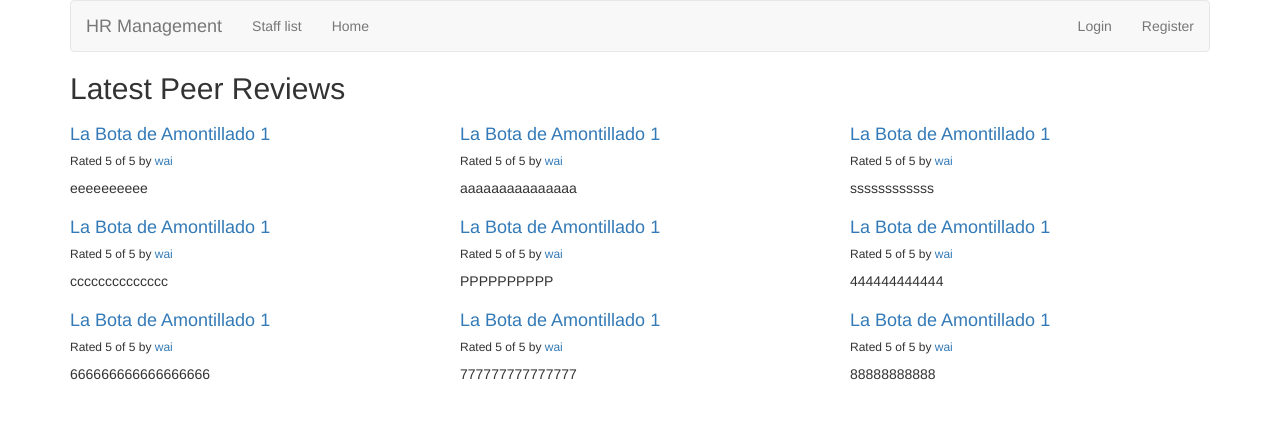
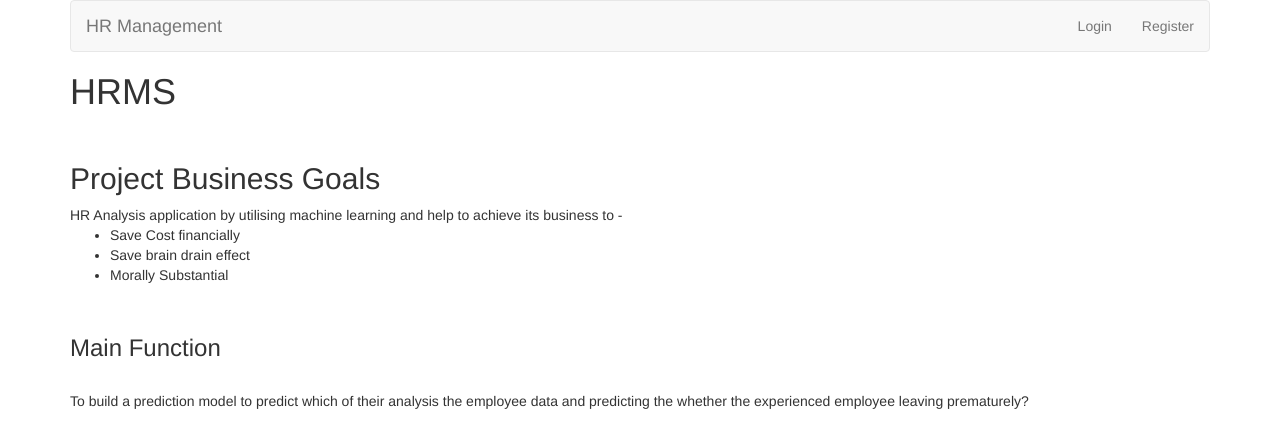
Before and after one commit to Monkeypast/hrms-1, a Django app: page /reviews/ in a window 1280 px wide. Shown: the top 448 px of the page. Run offline with Django 3.2, Linux system fonts and the light colour scheme; data comes from the database, SQL or seed files in the repository; some libraries are stand-ins or nearby versions.

```diff
--- a/hrms/hrms/urls.py
+++ b/hrms/hrms/urls.py
@@ -21,5 +21,4 @@ urlpatterns = [
     url(r'^admin/', include(admin.site.urls)),
     url(r'^accounts/', include('registration.backends.simple.urls')),
     url(r'^accounts/', include('django.contrib.auth.urls', namespace="auth")),
-
 ]
--- a/hrms/reviews/templates/reviews/review_list.html
+++ b/hrms/reviews/templates/reviews/review_list.html
@@ -1,23 +1,55 @@
 {% extends 'base.html' %}
+{% load staticfiles %}
+
+{#{% block title %}#}
+{#<h2>Latest Peer Reviews</h2>#}
+{#{% endblock %}#}
+{##}
+{#{% block content %}#}
+{#{% if latest_review_list %}#}
+{#<div class="row">#}
+{#    {% for review in latest_review_list %}#}
+{#    <div class="col-xs-6 col-lg-4">#}
+{#        <h4><a href="{% url 'reviews:review_detail' review.id %}">#}
+{#        {{ review.wine.name }}#}
+{#        </a></h4>#}
+{#        <h6>Rated {{ review.rating }} of 5 by <a href="{% url 'reviews:user_review_list' review.user_name %}" >{{ review.user_name }}</a></h6>#}
+{#        <p>{{ review.comment }}</p>#}
+{#    </div>#}
+{#    {% endfor %}#}
+{#</div>#}
+{#{% else %}#}
+{#<p>No reviews are available.</p>#}
+{#{% endif %}#}
+{#{% endblock %}#}
 
 {% block title %}
-<h2>Latest Peer Reviews</h2>
+    <h1>HRMS</h1> <br>
+    <h2>Project Business Goals</h2>
+    <div>
+        HR Analysis application by utilising machine learning and help to achieve its business to -
+        <ul>
+            <li>
+                Save Cost financially
+            </li>
+            <li>
+                Save brain drain effect
+            </li>
+            <li>
+                Morally Substantial
+            </li>
+        </ul>
+    </div>
+    <br>
+    <div>
+        <h3>Main Function</h3><br>
+        <p>
+            To build a prediction model to predict which of their
+analysis the employee data  and predicting the whether the experienced employee leaving prematurely?
+        </p>
+    </div>
 {% endblock %}
 
 {% block content %}
-{% if latest_review_list %}
-<div class="row">
-    {% for review in latest_review_list %}
-    <div class="col-xs-6 col-lg-4">
-        <h4><a href="{% url 'reviews:review_detail' review.id %}">
-        {{ review.wine.name }}
-        </a></h4>
-        <h6>Rated {{ review.rating }} of 5 by <a href="{% url 'reviews:user_review_list' review.user_name %}" >{{ review.user_name }}</a></h6>
-        <p>{{ review.comment }}</p>
-    </div>
-    {% endfor %}
-</div>
-{% else %}
-<p>No reviews are available.</p>
-{% endif %}
+
 {% endblock %}
--- a/hrms/reviews/templates/reviews/staff_detail.html
+++ b/hrms/reviews/templates/reviews/staff_detail.html
@@ -11,7 +11,7 @@
 
     <form action="{% url 'reviews:add_emp_review' staff.id %}" method="post" class="form">
         {% csrf_token %}
-    {% bootstrap_form form layout='inline' %}
+        {% bootstrap_form form %}
         {% buttons %}
             <button type="submit" class="btn btn-primary">
                 {% bootstrap_icon "star" %} Add
--- a/hrms/reviews/views.py
+++ b/hrms/reviews/views.py
@@ -33,6 +33,7 @@ def wine_detail(request, wine_id):
     form = ReviewForm()
     return render(request, 'reviews/wine_detail.html', {'wine': wine, 'form': form})
 
+@login_required
 def staff_list(request):
     staff_list = StaffTable(User.objects.all())
     RequestConfig(request).configure(staff_list)
--- a/hrms/templates/base.html
+++ b/hrms/templates/base.html
@@ -12,12 +12,17 @@
             <div id="navbar" class="navbar-collapse collapse">
                 <ul class="nav navbar-nav">
                     <!-- <li><a href="{% url 'reviews:wine_list' %}">Wine list</a></li> -->
+
+                    {% if user.is_authenticated %}
+
                         <li><a href="{% url 'reviews:staff_list' %}">Staff list</a></li>
-                <li><a href="{% url 'reviews:review_list' %}">Home</a></li>
+
+                    {% endif %}
                 </ul>
                 <ul class="nav navbar-nav navbar-right">
                     {% if user.is_authenticated %}
-                <li><a href="{% url 'reviews:user_review_list' user.username %}">Hello {{ user.username }}</a></li>
+                        <li><a href="{% url 'reviews:user_review_list' user.username %}">Hello {{ user.username }}</a>
+                        </li>
                         <li><a href="{% url 'reviews:emp_recommendation_list' %}">Possible Resignees</a></li>
                         <!--<li><a href="{% url 'reviews:user_recommendation_list' %}">Suggestions</a></li> -->
                         <li><a href="{% url 'auth:logout' %}">Logout</a></li>
```
Also changed, not shown: hrms/reviews/forms.py (+3 -4 lines). Lines whose indentation alone changed are shown as unchanged.
